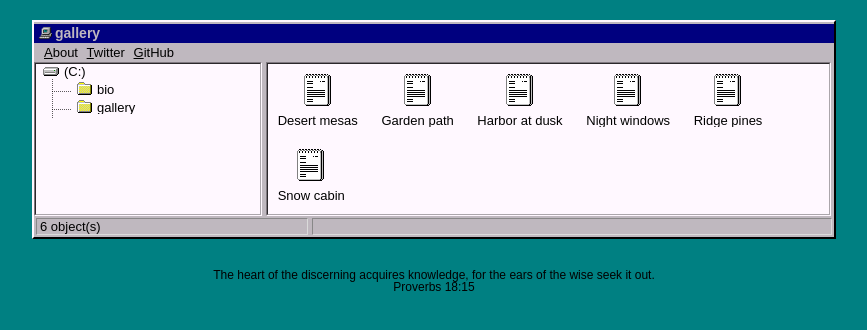
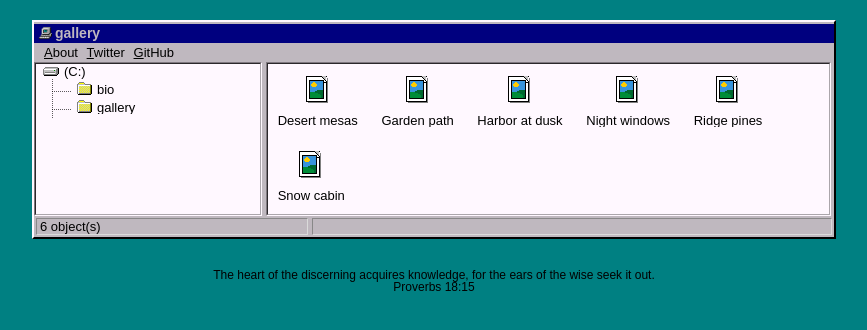
Before and after one commit to Globalnet626/globalnet626.github.io, a Jekyll site: the page built from tags/gallery.html, in a window 1280 px wide. Shown: the top 330 px of the page, without its empty margins (206-1073 px from the left). Built offline with Jekyll 4.4.1, drawn with Linux system fonts in a browser that asks for light colours.

Commit message:
Use a picture icon for gallery files.
Photo listings and the opened photo window use an original pixel-art image icon. Posts still use the text-file icon.

Co-authored-by: Miguel Silvino <Globalnet626@users.noreply.github.com>

```diff
--- a/_layouts/default.html
+++ b/_layouts/default.html
@@ -87,7 +87,7 @@
 	{% if page.title %}
         <div class="content">
 			<div class="post_title">
-				<img src="/assets/img/file.png" />
+				{% if page.gallery_view %}<img class="picture-icon" src="/assets/img/picture-sm.png" alt="" />{% else %}<img src="/assets/img/file.png" />{% endif %}
 				<h1{% if page.gallery_view %} id="photo-window-title"{% endif %}>{{  page.title  }}</h1>
 				<a href="/"><div class="btn"><span class="fa fa-times"></span></div></a>
 				<div class="btn btn_max"><span class="fa fa-window-maximize"></span></div>
--- a/_sass/_main.scss
+++ b/_sass/_main.scss
@@ -437,6 +437,12 @@ ul.topbar {
 	background-color: #cacaca;
 } /* if both the vertical and the horizontal bars appear, then perhaps the right bottom corner also needs to be styled */
 
+.post_list img.picture-icon,
+.post_title img.picture-icon {
+	image-rendering: pixelated;
+	image-rendering: crisp-edges;
+}
+
 .post_content img.photo {
 	display: block;
 	max-width: 100%;
--- a/tags/gallery.html
+++ b/tags/gallery.html
@@ -8,6 +8,6 @@ permalink: /tag/gallery/
 	{% assign photos = site.data.gallery | sort: "caption" %}
 	{% for photo in photos %}
 	{% capture slug %}{% include gallery_slug.html item=photo %}{% endcapture %}
-	<li><a href="/gallery/#{{ slug | strip }}" title="{{ photo.caption | escape }}">{% if photo.thumb and photo.thumb != "" %}{% capture thumb_src %}{% include gallery_src.html item=photo kind="thumb" %}{% endcapture %}<img class="photo-thumb" src="{{ thumb_src | strip }}" alt="" />{% else %}<img src="/assets/img/file.ico" title="{{ photo.caption | escape }}" />{% endif %}{{ photo.caption | escape }}</a></li>
+	<li><a href="/gallery/#{{ slug | strip }}" title="{{ photo.caption | escape }}">{% if photo.thumb and photo.thumb != "" %}{% capture thumb_src %}{% include gallery_src.html item=photo kind="thumb" %}{% endcapture %}<img class="photo-thumb" src="{{ thumb_src | strip }}" alt="" />{% else %}<img class="picture-icon" src="/assets/img/picture.png" title="{{ photo.caption | escape }}" alt="" />{% endif %}{{ photo.caption | escape }}</a></li>
 	{% endfor %}
 </ul>
```
Also changed, not shown: assets/img/picture-sm.png (added), assets/img/picture.png (added).
